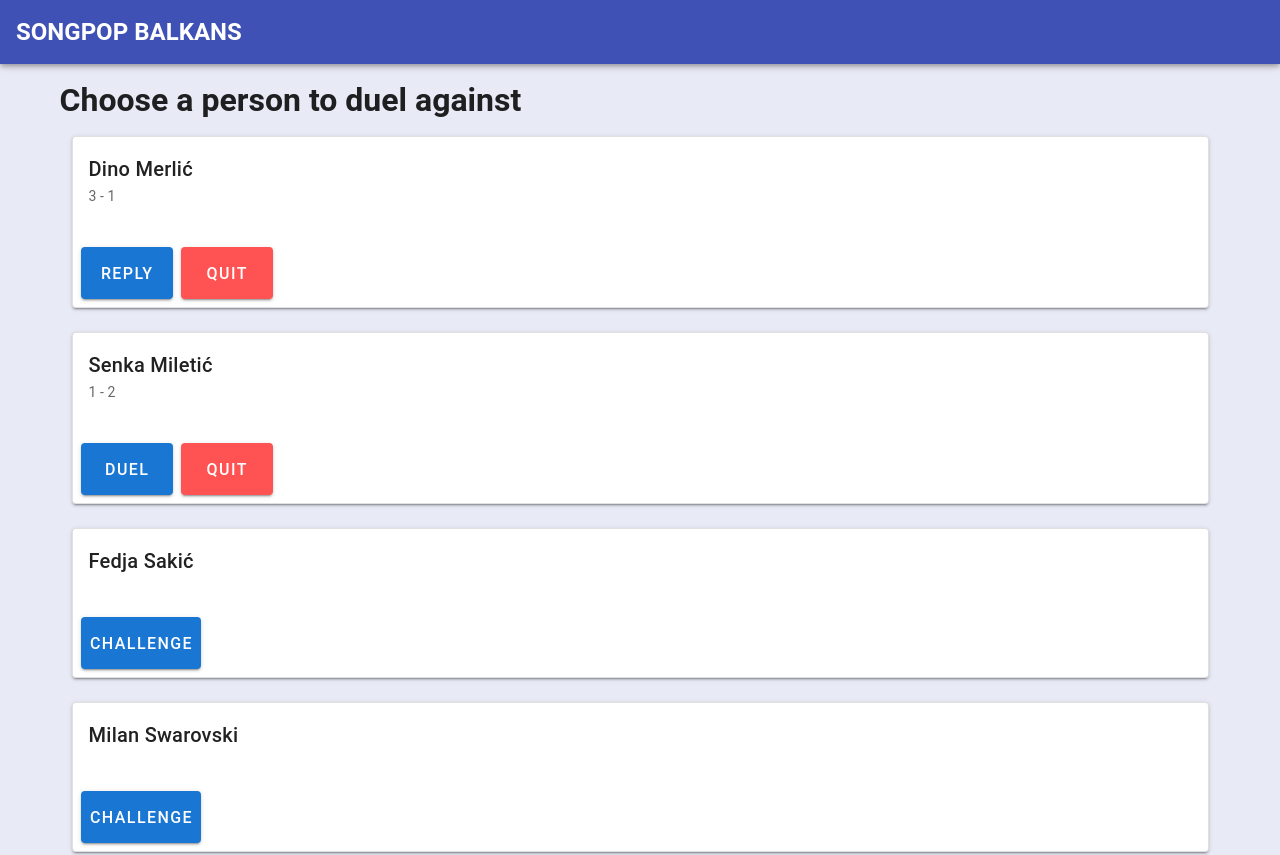
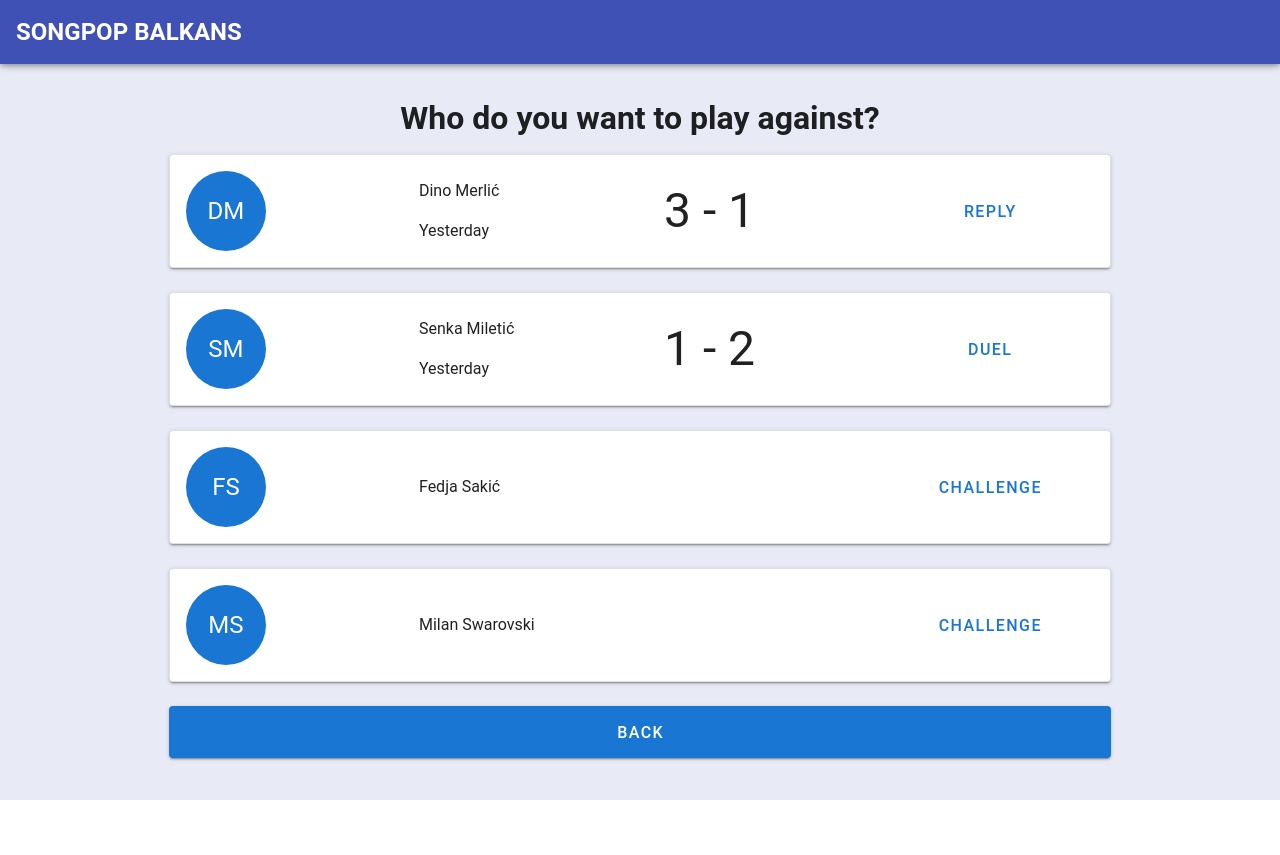
Before and after one commit to enricokokot/songpop-balkans-frontend, a Vue app: page /duel in a window 1280 px wide. Shown: the top 855 px of the page. After the commit the page ends 800 px from the top, so only its background shows below. Built offline with nearby package versions, Linux system fonts and the light colour scheme; the HTML template or start-up script is replaced by a standard one.

Commit message:
Improve play screen ui

```diff
--- a/src/views/PlayView.vue
+++ b/src/views/PlayView.vue
@@ -1,37 +1,84 @@
 <template>
-  <v-container justify-center>
-    <h1>Choose a person to duel against</h1>
+  <v-container fill-height justify-center>
+    <v-col></v-col>
+    <v-responsive width="80%">
+      <v-col>
+        <h1 class="text-center">Who do you want to play against?</h1>
         <v-container v-for="player in players" :key="player.id">
           <v-card elevation="2" outlined>
-        <v-card-title>{{ player.name }}</v-card-title>
-        <v-card-subtitle v-if="player.result[0] !== 0 && player.result[1] !== 0"
-          >{{ player.result[0] }} - {{ player.result[1] }}</v-card-subtitle
+            <v-row class="ma-1">
+              <v-col>
+                <v-avatar color="primary" size="10vh">
+                  <span class="white--text text-h5">{{
+                    player.name
+                      .split(" ")
+                      .map((word) => word[0])
+                      .join("")
+                  }}</span>
+                </v-avatar>
+              </v-col>
+              <v-col
+                ><v-container fill-height>
+                  <v-row>{{ player.name }}</v-row>
+                  <v-row v-if="player.result[0] !== 0 && player.result[1] !== 0"
+                    >Yesterday</v-row
                   >
-        <v-card-text></v-card-text>
-        <v-card-actions
-          ><v-btn
+                </v-container>
+              </v-col>
+              <v-col
+                ><v-container
+                  fill-height
+                  v-if="player.result[0] !== 0 && player.result[1] !== 0"
+                >
+                  <div class="text-h3">
+                    {{ player.result[0] }} - {{ player.result[1] }}
+                  </div>
+                </v-container></v-col
+              >
+              <v-col
+                ><v-container fill-height>
+                  <v-btn
                     v-if="player.status === 'waiting'"
                     x-large
                     color="primary"
                     @click="playADuel(player)"
                     disabled
+                    block
+                    text
+                    >Their Turn</v-btn
+                  >
+                  <v-btn
+                    v-else
+                    x-large
+                    color="primary"
+                    @click="playADuel(player)"
+                    block
+                    text
                     >{{ player.status }}</v-btn
-          ><v-btn v-else x-large color="primary" @click="playADuel(player)">{{
-            player.status
-          }}</v-btn
-          ><v-btn
-            v-if="player.status !== 'challenge' && player.status !== 'waiting'"
+                  >
+                  <!-- <v-btn
+                    v-if="
+                      player.status !== 'challenge' &&
+                      player.status !== 'waiting'
+                    "
                     x-large
                     color="error"
                     @click="quitADuel(player.id)"
+                    block
+                    text
                     >QUIT
-          </v-btn>
-        </v-card-actions>
+                  </v-btn> -->
+                </v-container>
+              </v-col>
+            </v-row>
           </v-card>
         </v-container>
-    <v-container justify-center>
-      <v-btn x-large color="primary" @click="goBack()">BACK </v-btn>
+        <v-container fill-height justify-center>
+          <v-btn x-large color="primary" @click="goBack()" block>BACK </v-btn>
         </v-container>
+      </v-col>
+    </v-responsive>
+    <v-col></v-col>
   </v-container>
 </template>
 
```
Lines whose indentation alone changed are shown as unchanged.
